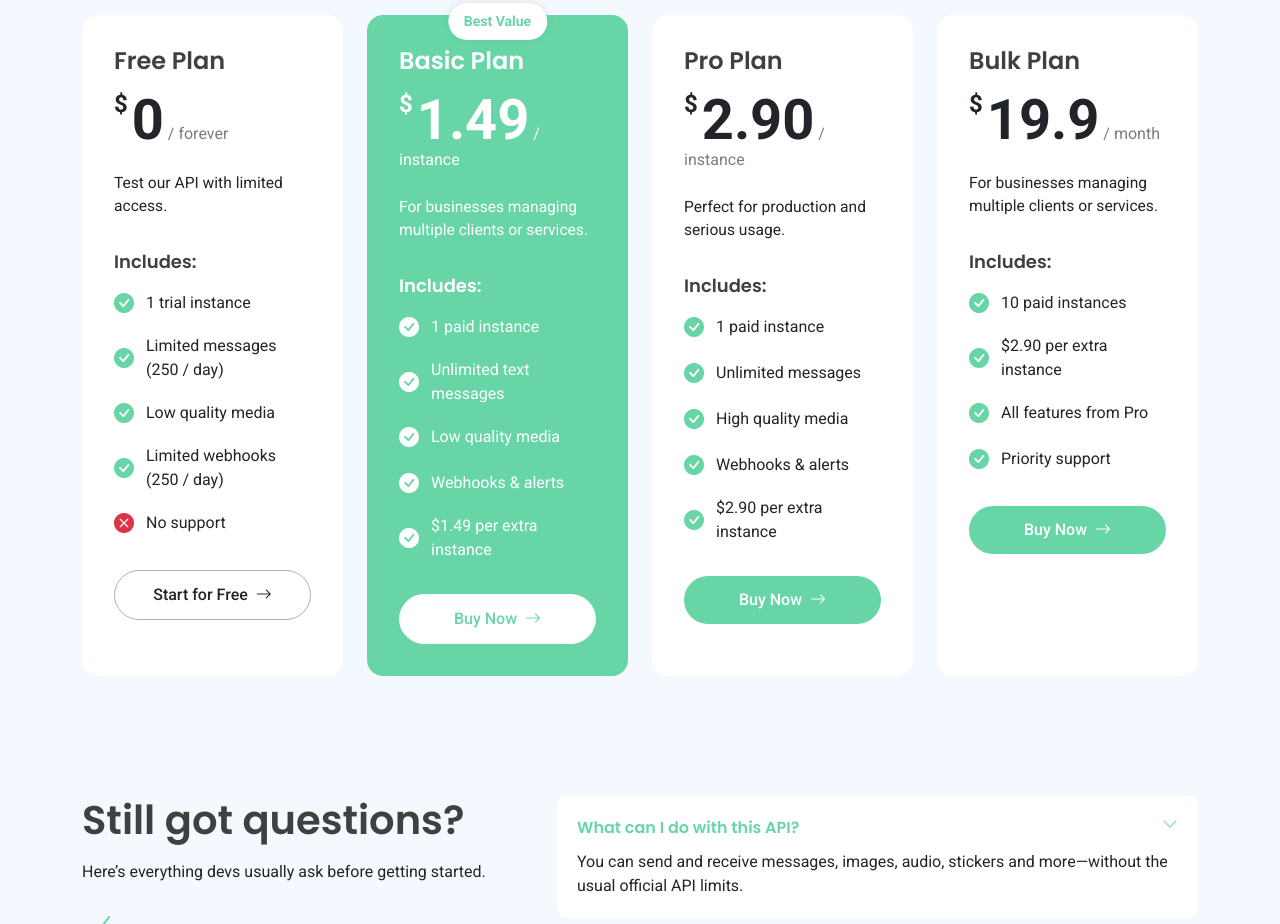
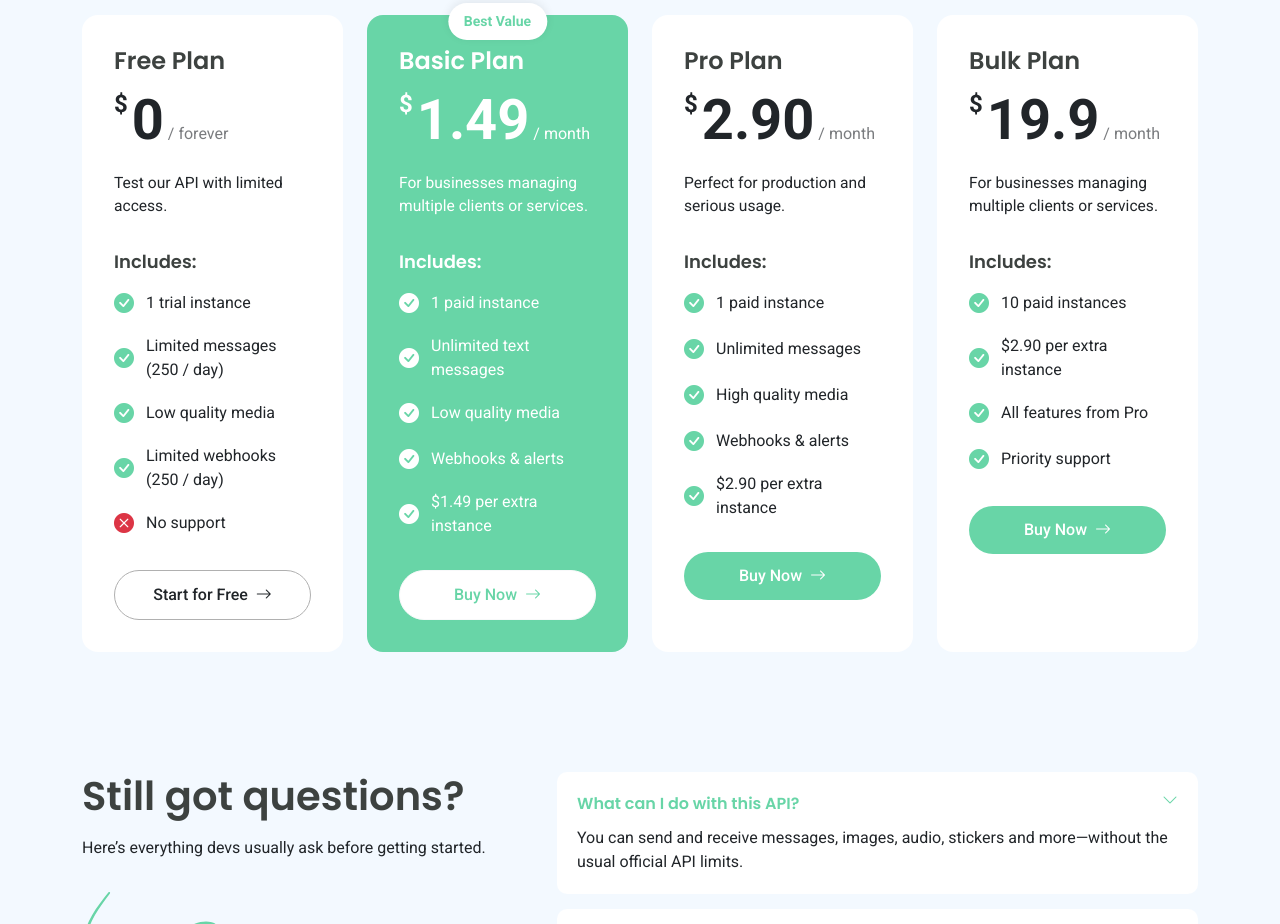
Before and after one commit to matijariaudo/chatter-NewSite, a website: page public/index.html in a window 1280 px wide. Shown: the part 2657-3581 px from the top of the page. Drawn offline with nearby package versions, Linux system fonts and the light colour scheme.

Commit message:
cambios landingpage

```diff
--- a/public/index.html
+++ b/public/index.html
@@ -510,7 +510,7 @@
           <div class="price">
             <span class="currency">$</span>
             <span class="amount">1.49</span>
-            <span class="period">/ instance</span>
+            <span class="period">/ month</span>
           </div>
           <p class="description">For businesses managing multiple clients or services.</p>
           <h4>Includes:</h4>
@@ -532,7 +532,7 @@
           <div class="price">
             <span class="currency">$</span>
             <span class="amount">2.90</span>
-            <span class="period">/ instance</span>
+            <span class="period">/ month</span>
           </div>
           <p class="description">Perfect for production and serious usage.</p>
           <h4>Includes:</h4>
```
